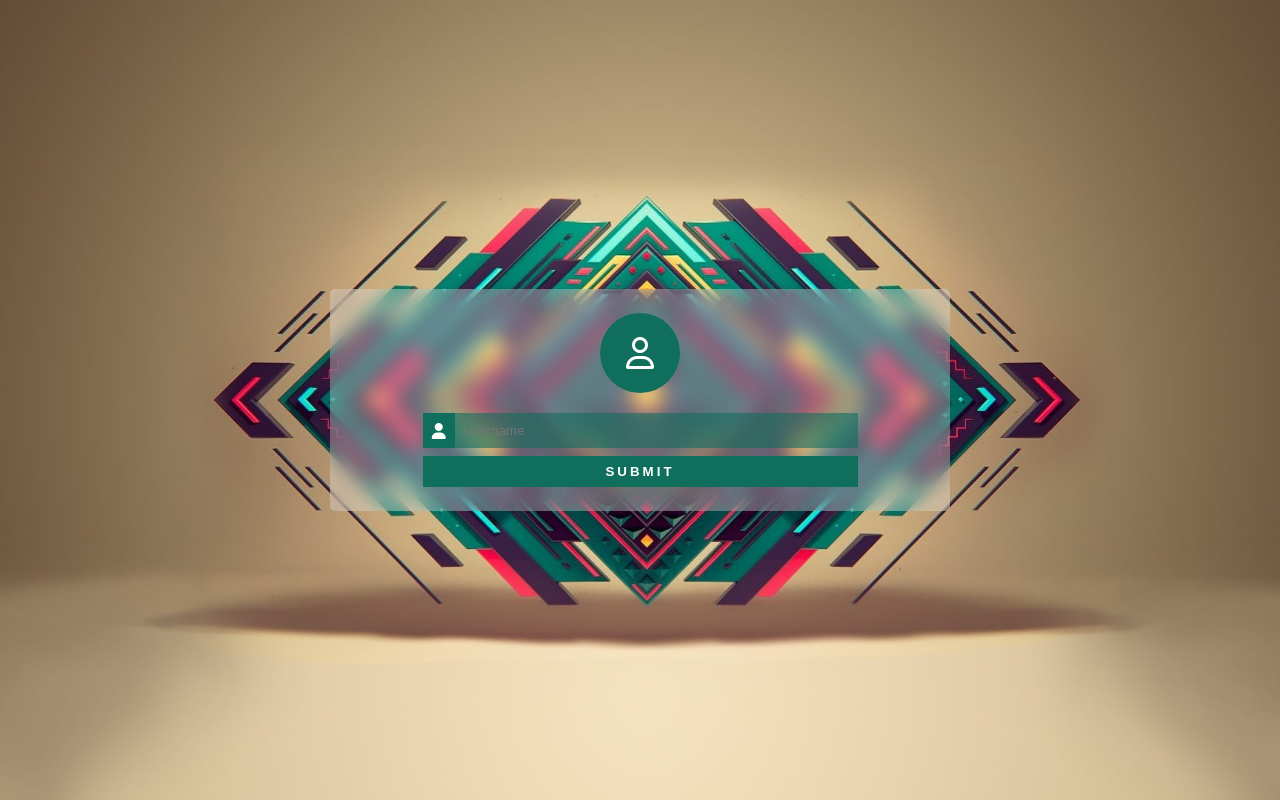
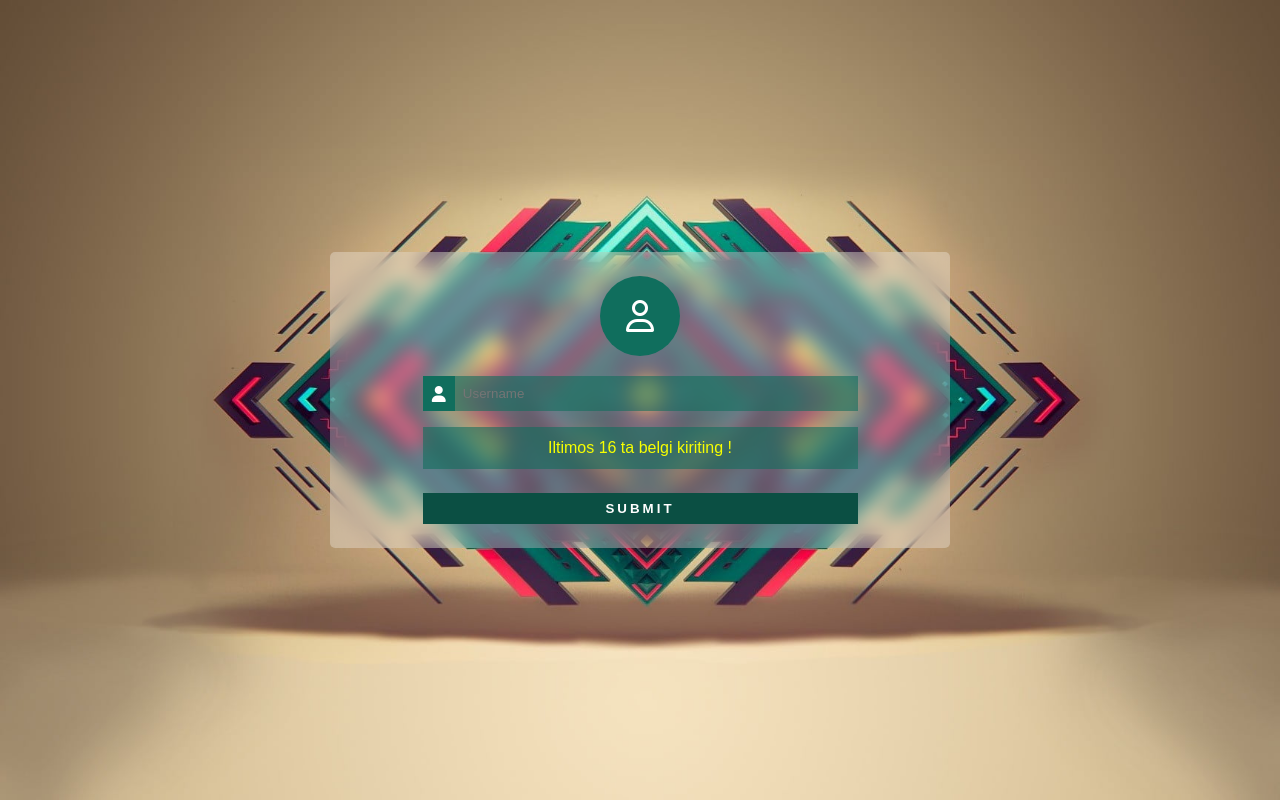
Before and after one commit to makhmudov-otabek/book-searcher, a Vue app: page / in a window 1280 px wide. Built offline with nearby package versions, Linux system fonts and the light colour scheme.

Commit message:
bugs fixed, getting data, routing

```diff
--- /dev/null
+++ b/src/components/Home.vue
@@ -0,0 +1,13 @@
+<template>
+  <h1>This is home !</h1>
+</template>
+<script>
+export default {
+  name: "Home",
+
+  mounted() {
+    this.$store.dispatch("getBooks", "programming");
+  },
+};
+</script>
+<style></style>
--- a/src/components/Login.vue
+++ b/src/components/Login.vue
@@ -26,6 +26,13 @@
 
       <div>
         <p
+          v-if="!maximumCharactersReached"
+          class="py-2"
+          style="color: rgb(247, 255, 0); background-color: #106e5d96"
+        >
+          Iltimos 16 ta belgi kiriting !
+        </p>
+        <p
           v-if="isCyrillicPattern"
           class="py-2"
           style="color: rgb(247, 255, 0); background-color: #106e5d96"
@@ -49,9 +56,11 @@
       </div>
 
       <Button
+        :class="{ loader: isLoading }"
         :isCyrillicPattern="isCyrillicPattern"
         :isSpeacialCharacters="isSpeacialCharacters"
         :isNumber="isNumber"
+        :maximumCharactersReached="maximumCharactersReached"
         @click="submitHandler"
         >SUBMIT</Button
       >
@@ -66,30 +75,48 @@ export default {
   data() {
     return {
       username: "",
-      password: "",
       isCyrillicPattern: false,
       isNumber: false,
       isSpeacialCharacters: false,
+      maximumCharactersReached: false,
     };
+  },
+
+  computed: {
+    isLoading() {
+      return this.$store.state.loginInfo.isLoading;
+    },
   },
 
   methods: {
     submitHandler() {
-      console.log("SUBMIT");
+      const payload = {
+        username: this.username,
+      };
+
+      this.$store.dispatch("logIn", payload);
+      setTimeout(() => {
+        this.$router.push("/home/q=programming");
+      }, 3000);
     },
     inputContainsFalsyValue(valueInput) {
+      const value = valueInput;
       const cyrillicPattern = /[\u0400-\u04FF]/;
       const latinPattern = /[a-zA-Z]/;
       const numbers = /\d/;
       const specialCharacters = /[`!@#$%^&*()_+\-=\\|,.<>?~';']/;
-
-      const value = valueInput;
 
       this.isCyrillicPattern =
         cyrillicPattern.test(value) ||
         (latinPattern.test(value) && cyrillicPattern.test(value));
       this.isNumber = numbers.test(value);
       this.isSpeacialCharacters = specialCharacters.test(value);
+
+      if (value.length < 16) {
+        this.maximumCharactersReached = false;
+      } else {
+        this.maximumCharactersReached = true;
+      }
     },
   },
 };
@@ -113,4 +140,21 @@ export default {
   height: 35px;
   background-color: #106e5d96;
 }
+@keyframes close-button {
+  0% {
+    opacity: 1;
+  }
+  50% {
+    opacity: 0.5;
+  }
+  100% {
+    opacity: 1;
+  }
+}
+
+.loader {
+  animation-name: close-button;
+  animation-iteration-count: infinite;
+  animation-duration: 1s;
+}
 </style>
--- /dev/null
+++ b/src/modules/books-module.js
@@ -0,0 +1,40 @@
+import BooksService from "../service/books-service";
+
+const state = {
+  books: null,
+  isLoading: false,
+  errors: null,
+};
+
+const mutations = {
+  getBooksStarted(state) {
+    state.isLoading = true;
+    state.books = null;
+    state.errors = null;
+  },
+  getBooksSuccess(state, payload) {
+    state.isLoading = false;
+    state.books = payload;
+  },
+  getBooksFailure(state, errors) {
+    state.isLoading = false;
+    state.errors = errors;
+  },
+};
+
+const actions = {
+  getBooks(context, query) {
+    return new Promise(() => {
+      context.commit("getBooksStarted");
+      BooksService.getBooks(query)
+        .then((payload) => {
+          console.log(payload);
+        })
+        .catch((error) => {
+          console.log(error);
+        });
+    });
+  },
+};
+
+export default { state, mutations, actions };
--- a/src/modules/login-info.js
+++ b/src/modules/login-info.js
@@ -17,13 +17,11 @@ const mutations = {
     state.errors = null;
     state.user = null;
     state.isLoggedIn = false;
-    console.log("log in start");
   },
   logInSuccess(state, payload) {
     state.isLoading = false;
     state.user = payload;
     state.isLoggedIn = true;
-    console.log("log in success");
   },
 };
 
--- a/src/router/index.js
+++ b/src/router/index.js
@@ -1,5 +1,6 @@
 import { createRouter, createWebHistory } from "vue-router";
 import LoginView from "../views/LoginView.vue";
+import HomeView from "../views/HomeView.vue";
 
 const router = createRouter({
   history: createWebHistory(import.meta.env.BASE_URL),
@@ -9,6 +10,11 @@ const router = createRouter({
       name: "home",
       component: LoginView,
     },
+    {
+      path: "/home/:query",
+      name: "homeView",
+      component: HomeView,
+    },
   ],
 });
 
--- /dev/null
+++ b/src/service/axios.js
@@ -0,0 +1,5 @@
+import axios from "axios";
+
+axios.defaults.baseURL = "https://www.googleapis.com/books";
+
+export default axios;
--- /dev/null
+++ b/src/service/books-service.js
@@ -0,0 +1,16 @@
+import axios from "./axios";
+
+const BooksService = {
+  getBooks(query) {
+    return axios.get(`/v1/volumes`, {
+      params: {
+        q: query,
+        key: "AIzaSyBFeGsSWeAzRUFCl-P1r3_QJLjoxdfNKEM",
+        startIndex: 0,
+        maxResults: 10,
+      },
+    });
+  },
+};
+
+export default BooksService;
--- a/src/store/store.js
+++ b/src/store/store.js
@@ -1,11 +1,12 @@
 import { createStore } from "vuex";
-import logInInfo from "../modules/login-info";
+import loginInfo from "../modules/login-info";
+import booksModule from "../modules/books-module";
 
 const store = createStore({
   state: {},
   mutations: {},
   actions: {},
-  modules: { logInInfo },
+  modules: { loginInfo, booksModule },
 });
 
 export default store;
--- a/src/ui-components/Button.vue
+++ b/src/ui-components/Button.vue
@@ -1,13 +1,24 @@
 <template>
   <button
-    :disabled="isCyrillicPattern || isNumber || isSpeacialCharacters"
+    :disabled="
+      isCyrillicPattern ||
+      isNumber ||
+      isSpeacialCharacters ||
+      !maximumCharactersReached
+    "
     class="w-100 py-1 mt-2 bg-light-primary rounded-0 text-white submit-btn"
     style="border: none"
     :class="{
       'submit-btn-hover':
-        !isCyrillicPattern && !isNumber && !isSpeacialCharacters,
+        !isCyrillicPattern &&
+        !isNumber &&
+        !isSpeacialCharacters &&
+        maximumCharactersReached,
       'submit-btn-disabled':
-        isCyrillicPattern || isNumber || isSpeacialCharacters,
+        isCyrillicPattern ||
+        isNumber ||
+        isSpeacialCharacters ||
+        !maximumCharactersReached,
     }"
   >
     <slot></slot>
@@ -22,6 +33,7 @@ export default {
     isCyrillicPattern: Boolean,
     isNumber: Boolean,
     isSpeacialCharacters: Boolean,
+    maximumCharactersReached: Boolean,
   },
 };
 </script>
--- /dev/null
+++ b/src/views/HomeView.vue
@@ -0,0 +1,13 @@
+<template>
+  <Home />
+</template>
+
+<script>
+import Home from "../components/Home.vue";
+export default {
+  name: "HomeView",
+  components: { Home },
+};
+</script>
+
+<style></style>
```
